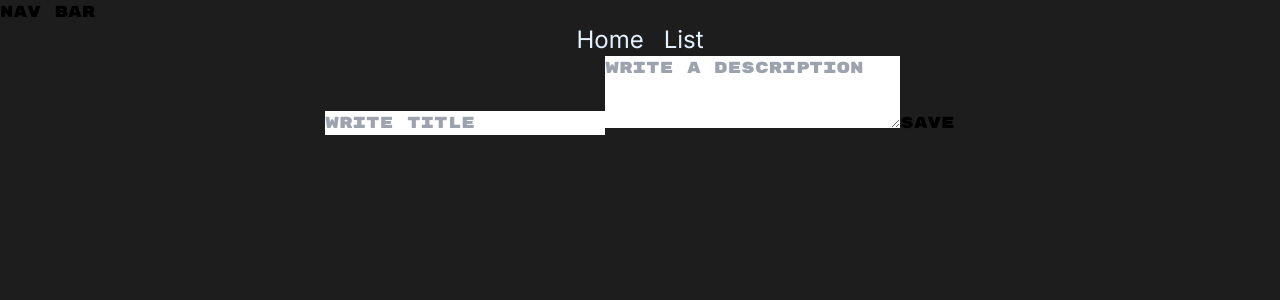
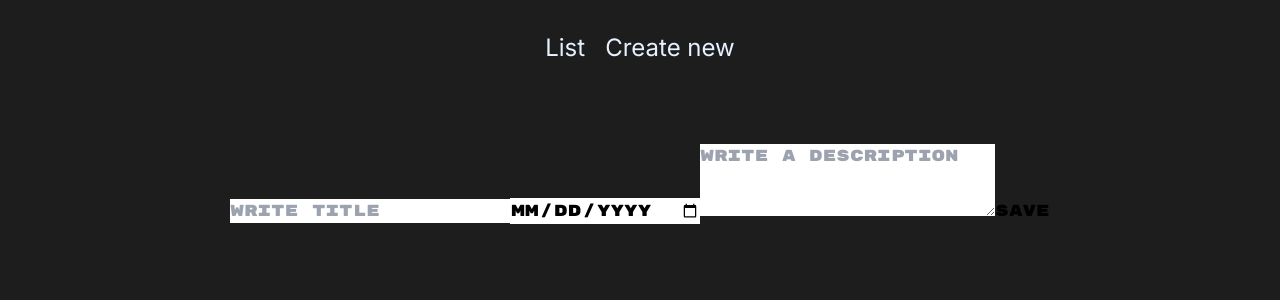
Before and after one commit to jdluis/mevn-tasks-spa, a Vue app: page /tasks/new in a window 1280 px wide. Shown: the top 300 px of the page. Built offline with nearby package versions, Linux system fonts and the light colour scheme.

Commit message:
first commit, funcional

```diff
--- a/package.json
+++ b/package.json
@@ -11,7 +11,8 @@
   "dependencies": {
     "axios": "^0.27.2",
     "vue": "^3.2.25",
-    "vue-router": "^4.0.16"
+    "vue-router": "^4.0.16",
+    "vuetify": "^3.0.0-beta.0"
   },
   "devDependencies": {
     "@types/node": "^18.0.3",
--- a/src/App.vue
+++ b/src/App.vue
@@ -1,19 +1,19 @@
 
 <template>
-  <LifeTree/>
-  <div class="m-auto w-max ">
+  <NavBar/>
+  <div class="mt-20 m-auto w-max ">
     <router-view></router-view>
   </div>
 </template>
 
 <script lang="ts">
 import { defineComponent } from 'vue';
-import LifeTree from './components/LifeTree.vue';
+import NavBar from './components/Navbar.vue'
 
 export default defineComponent({
   name: "App",
   components: {
-    LifeTree,
+    NavBar,
 },
 });
 
--- a/src/assets/styles/index.css
+++ b/src/assets/styles/index.css
@@ -17,3 +17,27 @@
     text-align: center;
     letter-spacing: 1.415em;
 }
+
+.linksNav:hover {
+    color: #42C920;
+}
+
+
+.textTyping {
+    display: block;
+    font-family: 'Courier New', Courier, monospace;
+    white-space: nowrap;
+    border-right: 4px solid;
+    width: 13ch;
+
+    animation: typing 2s steps(13), blink .5s infinite step-end alternate;
+    overflow: hidden;
+}
+
+@keyframes typing {
+    from {width: 0;}
+}
+
+@keyframes blink {
+    50% {border-color: transparent;}
+}
--- a/src/components/LifeTree.vue
+++ /dev/null
@@ -1,16 +0,0 @@
-<template>
-    <Navbar/>
-</template>
-
-<script lang="ts">
-import { defineComponent } from 'vue'
-import Navbar from './LifeTree/Navbar.vue';
-
-
-export default defineComponent({
-    name: 'LifeTree',
-    components: {
-    Navbar,
-},
-})
-</script>
--- a/src/components/LifeTree/Navbar.vue
+++ /dev/null
@@ -1,37 +0,0 @@
-<template>
-    <h1 >Nav Bar</h1>
-    <nav class="font-inter flex justify-center">
-        <ul class= "text-white flex gap-5 flex-row">
-            <li v-for="(route, index) in navLink"
-                :key="index"
-                class="text-2xl"
-            >
-            <router-link :to="route.link" > {{route.title}}</router-link>
-            </li>
-        </ul>
-    </nav>
-</template>
-
-<script lang="ts">
-import { defineComponent } from 'vue'
-
-export default defineComponent({
-    data() {
-         return {
-            navLink:
-            [
-                {
-                 link:"/",
-                 title: "Home"
-                },
-
-                {
-                 link: "/tasks/new",
-                 title: "List"
-                }
-            ]
-        };
-    },
-    name: 'Navbar'
-})
-</script>
--- /dev/null
+++ b/src/components/Navbar.vue
@@ -0,0 +1,37 @@
+<template>
+    <nav class="font-inter mt-8 flex justify-center">
+        <ul class="text-white flex-wrap flex gap-5 flex-row">
+            <li v-for="(route, index) in navLink" :key="index" class="text-2xl">
+                <router-link :to="route.link">{{ route.title }}</router-link>
+            </li>
+        </ul>
+    </nav>
+</template>
+
+<script lang="ts">
+import { defineComponent } from 'vue'
+
+export default defineComponent({
+    data() {
+        return {
+            navLink:
+                [
+                    {
+                        link: "/",
+                        title: "List",
+                        description: "",
+                        date: "1998",
+                    },
+
+                    {
+                        link: "/tasks/new",
+                        title: "Create new",
+                        description: "",
+                        date: "1999",
+                    }
+                ],
+        };
+    },
+    name: 'Navbar'
+})
+</script>
--- a/src/components/LifeTree/TaskDetails.vue
+++ b/src/components/TaskDetails.vue
@@ -13,8 +13,8 @@
 
 <script lang="ts">
 import { defineComponent } from "vue";
-import { Task } from "../../interfaces/Task";
-import { deleteTask, getTask, updateTask } from "../../services/TaskServices";
+import { Task } from "../interfaces/Task";
+import { deleteTask, getTask, updateTask } from "../services/TaskServices";
 
 export default defineComponent({
   name: "task",
--- a/src/components/LifeTree/TaskForm.vue
+++ b/src/components/TaskForm.vue
@@ -1,6 +1,7 @@
 <template>
     <form @submit.prevent="saveTask()">
         <input type="text" placeholder="Write title" v-model="task.title" />
+        <input type="date" placeholder="Write title" v-model="task.title" />
 
         <textarea placeholder="Write a description" rows="3" v-model="task.description"></textarea>
 
@@ -10,8 +11,8 @@
 
 <script lang="ts">
 import { defineComponent } from "vue"
-import { Task } from "../../interfaces/Task"
-import { createTask } from "../../services/TaskServices"
+import { Task } from "../interfaces/Task"
+import { createTask } from "../services/TaskServices"
 
 export default defineComponent({
     data() {
--- a/src/components/LifeTree/TaskList.vue
+++ b/src/components/TaskList.vue
@@ -31,8 +31,8 @@
 
 <script lang="ts">
 import {defineComponent} from 'vue';
-import { Task } from '../../interfaces/Task';
-import { getTasks } from '../../services/TaskServices';
+import { Task } from '../interfaces/Task';
+import { getTasks } from '../services/TaskServices';
 
 
 //MIRAR COMO AÑADIR UNA FECHA UNICA CAADA VEZ QUE SE CREE LA TAREA
--- /dev/null
+++ b/src/components/TimeLine.vue
@@ -0,0 +1,53 @@
+  <template>
+    <v-timeline align="start">
+        <v-timeline-item
+            v-for="(article, i) in lifeExperience"
+            :key="i"
+            :dot-color="article.color"
+            size="small"
+        >
+            <template v-slot:opposite>
+                <div
+                    :class="`pt-1 headline font-weight-bold text-${article.color}`"
+                    v-text="article.date"
+                ></div>
+            </template>
+            <div>
+                <h2
+                    :class="`mt-n1 headline font-weight-light mb-4 text-${article.color}`"
+                >{{ article.title }}</h2>
+                <div>{{ article.description }}</div>
+            </div>
+        </v-timeline-item>
+    </v-timeline>
+</template>
+
+
+
+<script lang="ts">
+import { defineComponent } from 'vue'
+
+export default defineComponent({
+    data() {
+        return {
+            lifeExperience:
+                [
+                    {
+                        title: "Home",
+                        description: "LOREUDSIVGBDSUGVB",
+                        date: "1998",
+                        color: 'green',
+                    },
+
+                    {
+                        title: "List",
+                        description: "LOREM OIEWOIGFIG",
+                        date: "1999",
+                        color: 'blue',
+                    }
+                ],
+        };
+    },
+    name: 'TimeLine'
+})
+</script>
--- a/src/main.ts
+++ b/src/main.ts
@@ -2,7 +2,16 @@ import { createApp } from 'vue';
 import App from './App.vue';
 import router from './router';
 import './assets/styles/index.css';
+import { createVuetify } from 'vuetify'
+import * as components from 'vuetify/components'
+import * as directives from 'vuetify/directives'
+
+const vuetify = createVuetify({
+    components,
+    directives,
+})
 
 createApp(App)
+    .use(vuetify)
     .use(router)
     .mount('#app');
```
Also changed, not shown: src/router/index.ts (+4 -4 lines), 1 other file (tests, documents, lock files or other folders).
